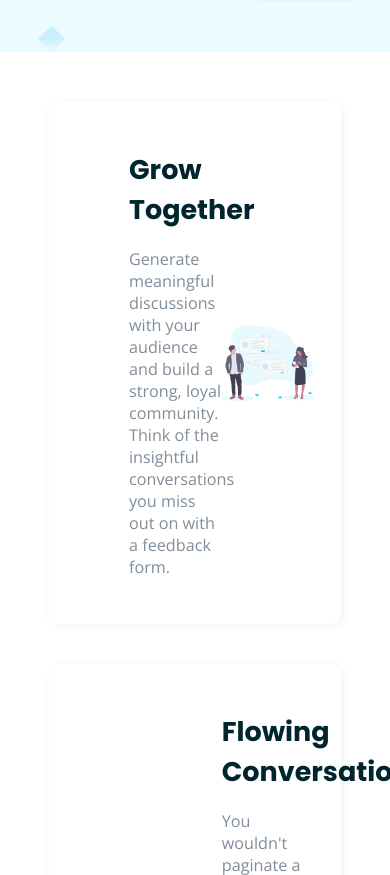
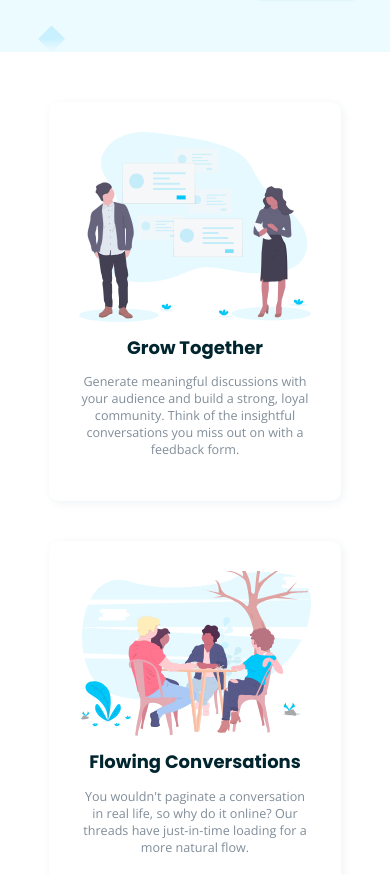
Before and after one commit to NicolasPicoG/ParcialDos, a plain HTML site: page index.html in a window 390 px wide. Shown: the part 736-1611 px from the top of the page. Drawn offline with nearby package versions, Linux system fonts and the light colour scheme; files whose address does not match are found by name.

Commit message:
se agrega responsive sección dos

```diff
--- a/css/styles.css
+++ b/css/styles.css
@@ -311,7 +311,61 @@ Por el contenido de la pagina se propone usar Flexbox*/
     margin-top:60px;
     margin-bottom:20px;
 }
+
+/*Responsive sección dos*/
+.section2{
+  padding:50px 50px;
 }
-/*Responsive sección dos*/
+
+.tiles{
+  width:100%;
+  display:flex;
+  justify-content:center;
+  align-items:center;
+  flex-direction:column;
+}
+
+.card{
+  width:80%;
+  height:auto;
+  box-shadow:2px 2px 10px  hsl(210, 23%, 95%);
+  display:flex;
+  flex-direction:column;
+  justify-content:center;
+  align-items:center;
+  border-radius:10px;
+  padding:30px 30px;
+  margin-bottom:40px;
+  text-align:center;
+}
+
+.tile1, .tile3{
+  display:flex;
+  flex-direction:column-reverse;
+  justify-content:center;
+  align-items:center;
+}
+
+.cardtext{
+  width:100%;
+  margin-left:0;
+}
+
+.cardtext h1{
+  font-size:1em;
+}
+
+.cardtext p{
+  font-size:.7em;
+}
+
+.card img{
+  width:100%;
+}
+
 /*Responsive sección tres*/
+
+
 /*Responsive pie de pagina*/
+
+}
```
Also changed, not shown: index.html (+3 -0 lines).
